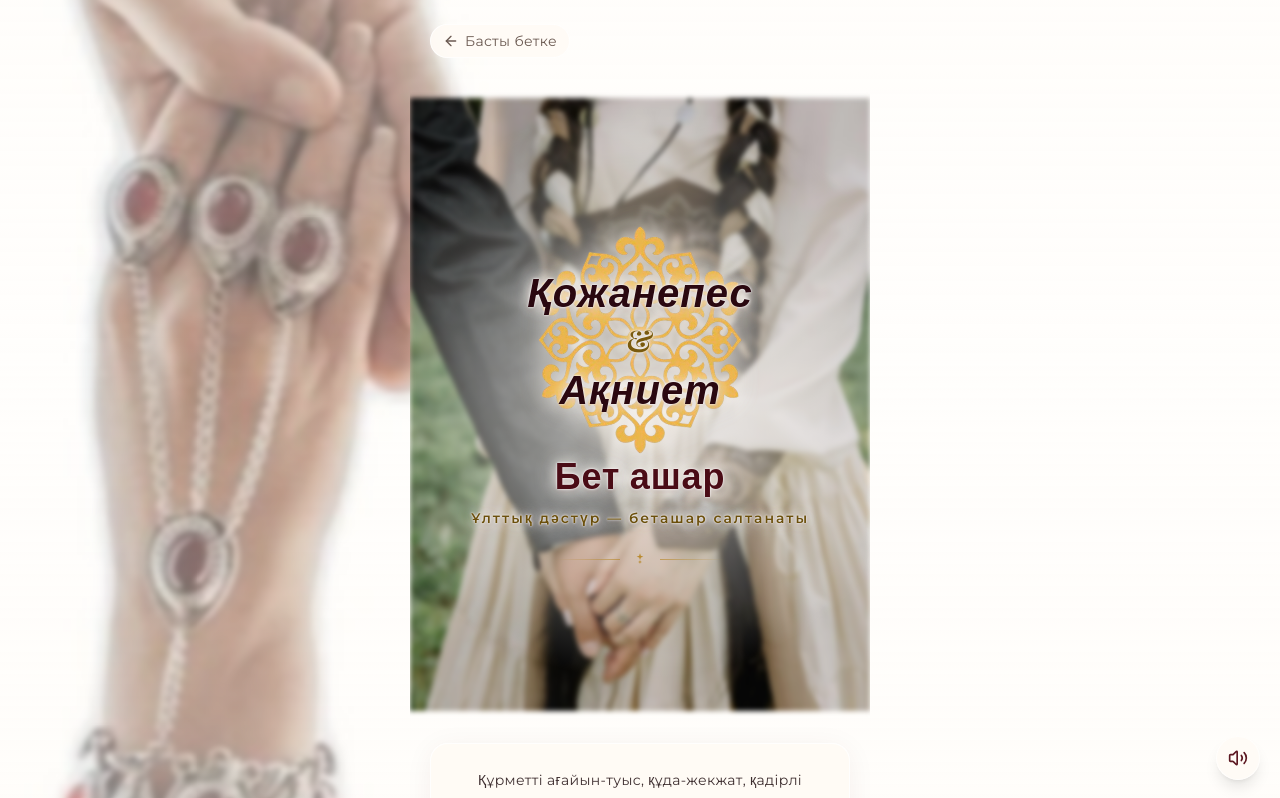
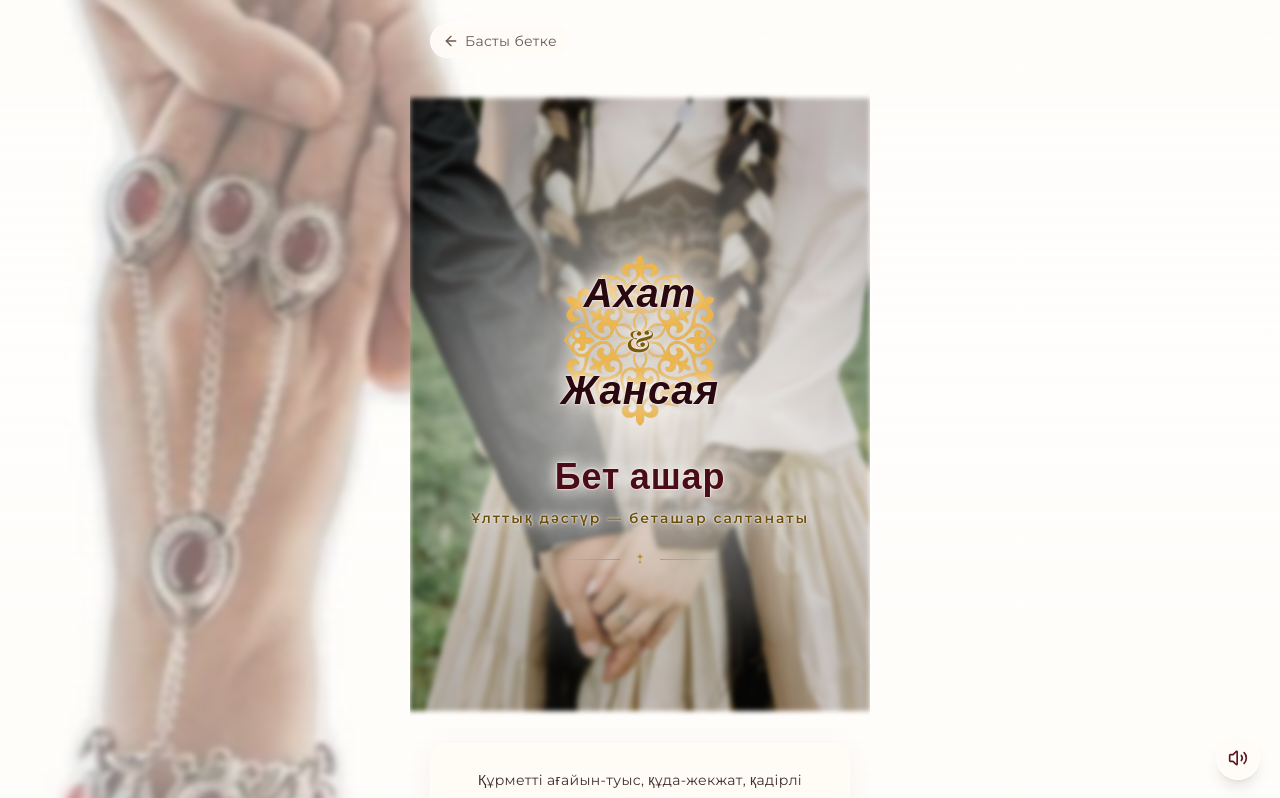
Before and after one commit to Khaldybek/test, a Next.js app: page /bet-ashar in a window 1280 px wide. Shown: the top 798 px of the page. Built offline with nearby package versions, Linux system fonts and the light colour scheme.

Commit message:
Update couple names to Ахат and Жансая.
Co-authored-by: Cursor <cursoragent@cursor.com>

```diff
--- a/app/bet-ashar/page.tsx
+++ b/app/bet-ashar/page.tsx
@@ -3,7 +3,7 @@ import { EventPage } from "@/components/event-page"
 import { BET_ASHAR } from "@/lib/wedding-config"
 
 export const metadata: Metadata = {
-  title: "Бет ашар — Қожанепес & Ақниет",
+  title: "Бет ашар — Ахат & Жансая",
   description: "Беташар салтанатына шақыру. 8 шілде 2026 ж., мекенжай және қатысуды растау.",
 }
 
--- a/app/layout.tsx
+++ b/app/layout.tsx
@@ -23,7 +23,7 @@ const playfair = Playfair_Display({
 })
 
 export const metadata: Metadata = {
-  title: 'Той жайлы шақыру — Айдар & Аружан',
+  title: 'Той жайлы шақыру — Ахат & Жансая',
   description:
     'Приглашение на свадебные торжества: Бет ашар и Той банкет. Ждём вас!',
   generator: 'v0.app',
--- a/app/toi-banket/page.tsx
+++ b/app/toi-banket/page.tsx
@@ -2,7 +2,7 @@ import type { Metadata } from "next"
 import { BanketPage } from "@/components/banket-page"
 
 export const metadata: Metadata = {
-  title: "Той банкет — Қожанепес & Ақниет",
+  title: "Той банкет — Ахат & Жансая",
   description: "Үйлену тойына шақыру. 10 шілде 2026 ж., мейрамхана мекенжайы және қатысуды растау.",
 }
 
--- a/lib/wedding-config.ts
+++ b/lib/wedding-config.ts
@@ -4,8 +4,8 @@
 // ============================================================
 
 export const COUPLE = {
-  groom: "Қожанепес",
-  bride: "Ақниет",
+  groom: "Ахат",
+  bride: "Жансая",
   greeting:
     "Құрметті қонақтар! С огромной радостью приглашаем вас разделить с нами самые важные и счастливые события нашей жизни.",
   footerDate: "2026",
```
